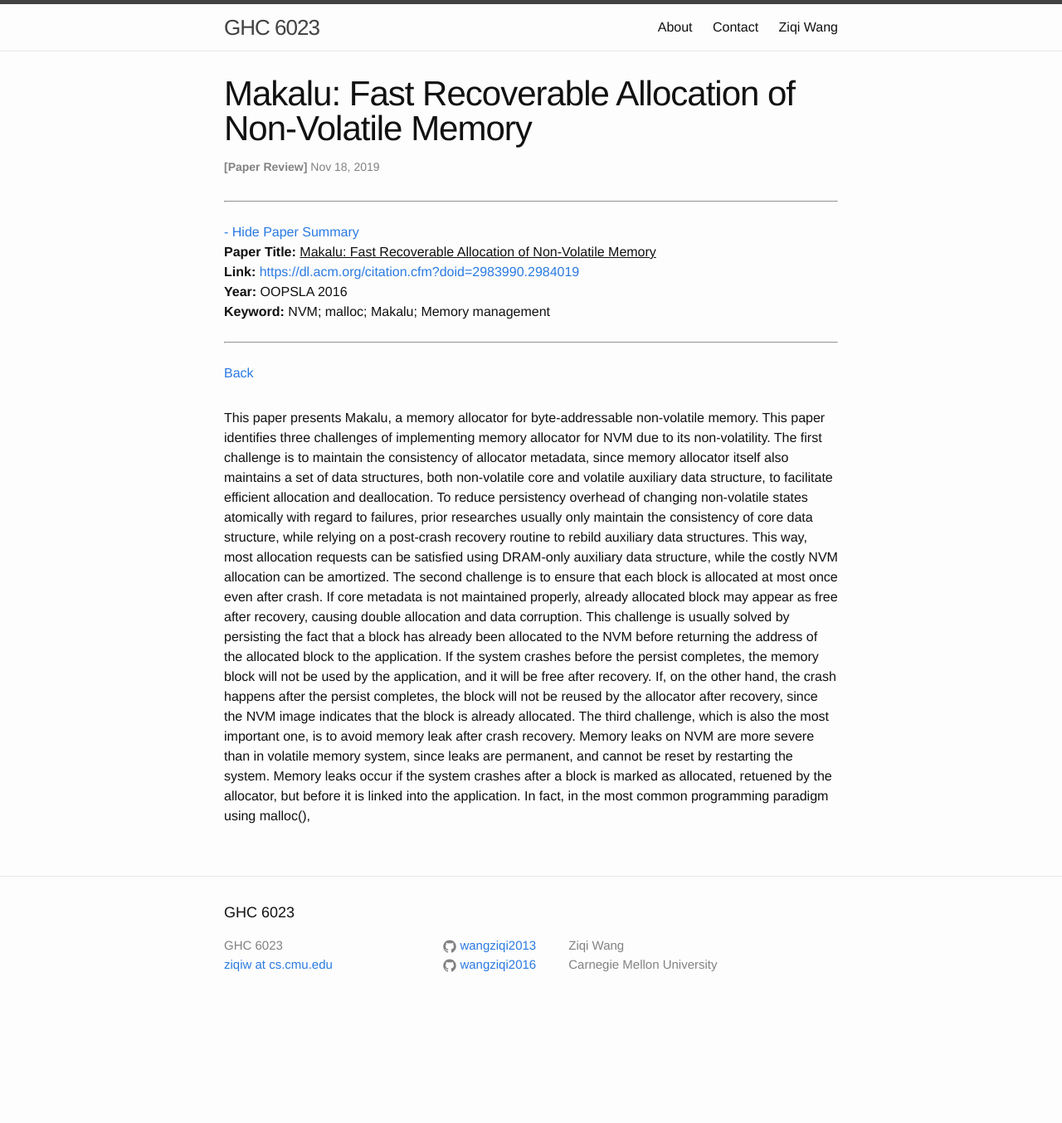
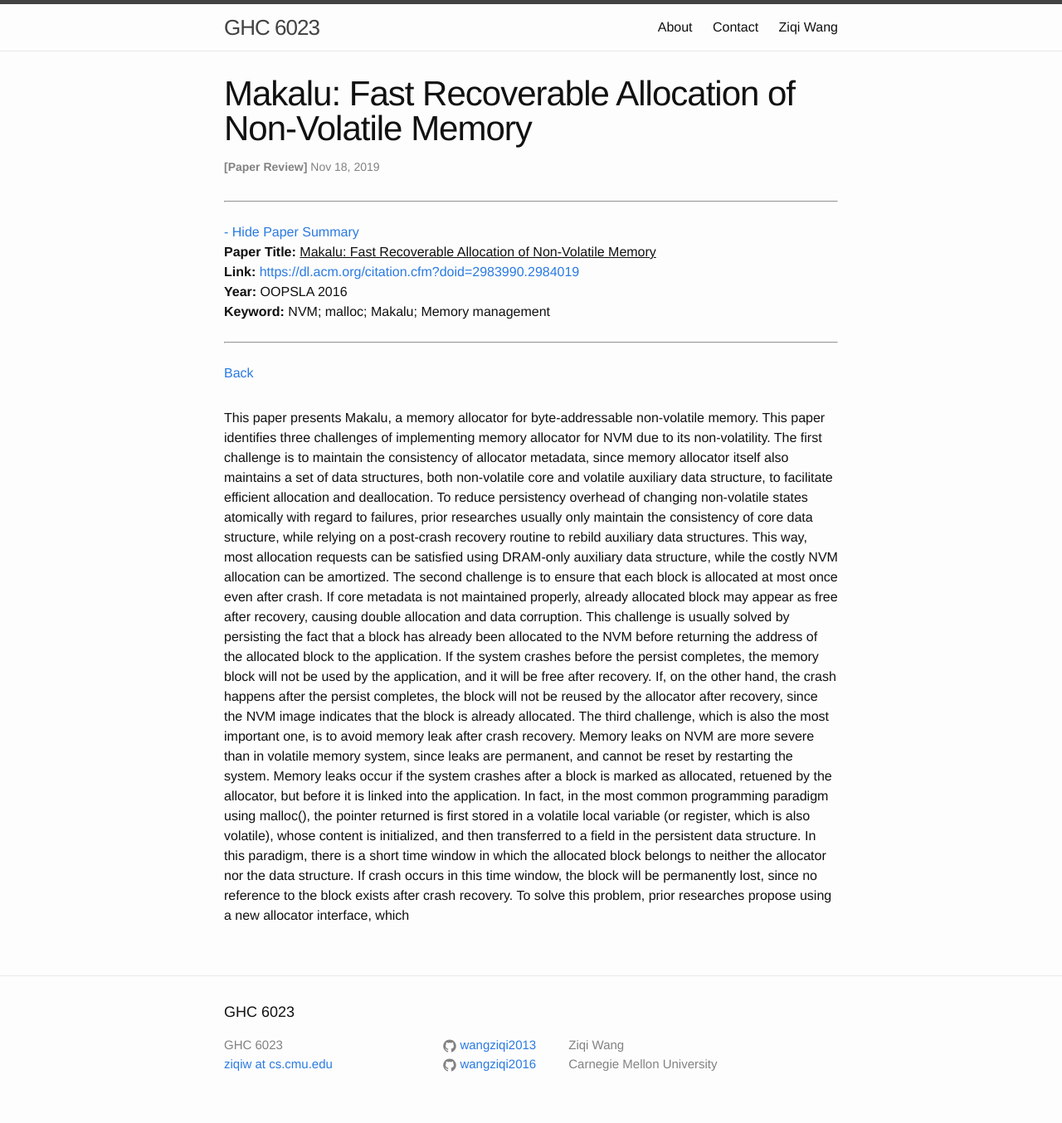
Before and after one commit to wangziqi2013/wangziqi2013.github.io, a Jekyll site: the page built from _posts/2019-11-18-makalu.markdown, in a window 1280 px wide. Shown: the whole page at 83% size. Built offline with Jekyll 4.4.1, drawn with Linux system fonts in a browser that asks for light colours; before the commit the page ends 1234 px from its top, so only the background shows below that.

Commit message:
Adding new paradigm

```diff
--- a/_posts/2019-11-18-makalu.markdown
+++ b/_posts/2019-11-18-makalu.markdown
@@ -30,4 +30,9 @@ since the NVM image indicates that the block is already allocated. The third cha
 one, is to avoid memory leak after crash recovery. Memory leaks on NVM are more severe than in volatile memory system,
 since leaks are permanent, and cannot be reset by restarting the system. Memory leaks occur if the system crashes
 after a block is marked as allocated, retuened by the allocator, but before it is linked into the application. In fact,
-in the most common programming paradigm using malloc(),
+in the most common programming paradigm using malloc(), the pointer returned is first stored in a volatile local variable
+(or register, which is also volatile), whose content is initialized, and then transferred to a field in the persistent
+data structure. In this paradigm, there is a short time window in which the allocated block belongs to neither the allocator
+nor the data structure. If crash occurs in this time window, the block will be permanently lost, since no reference
+to the block exists after crash recovery. To solve this problem, prior researches propose using a new allocator interface,
+which
```
